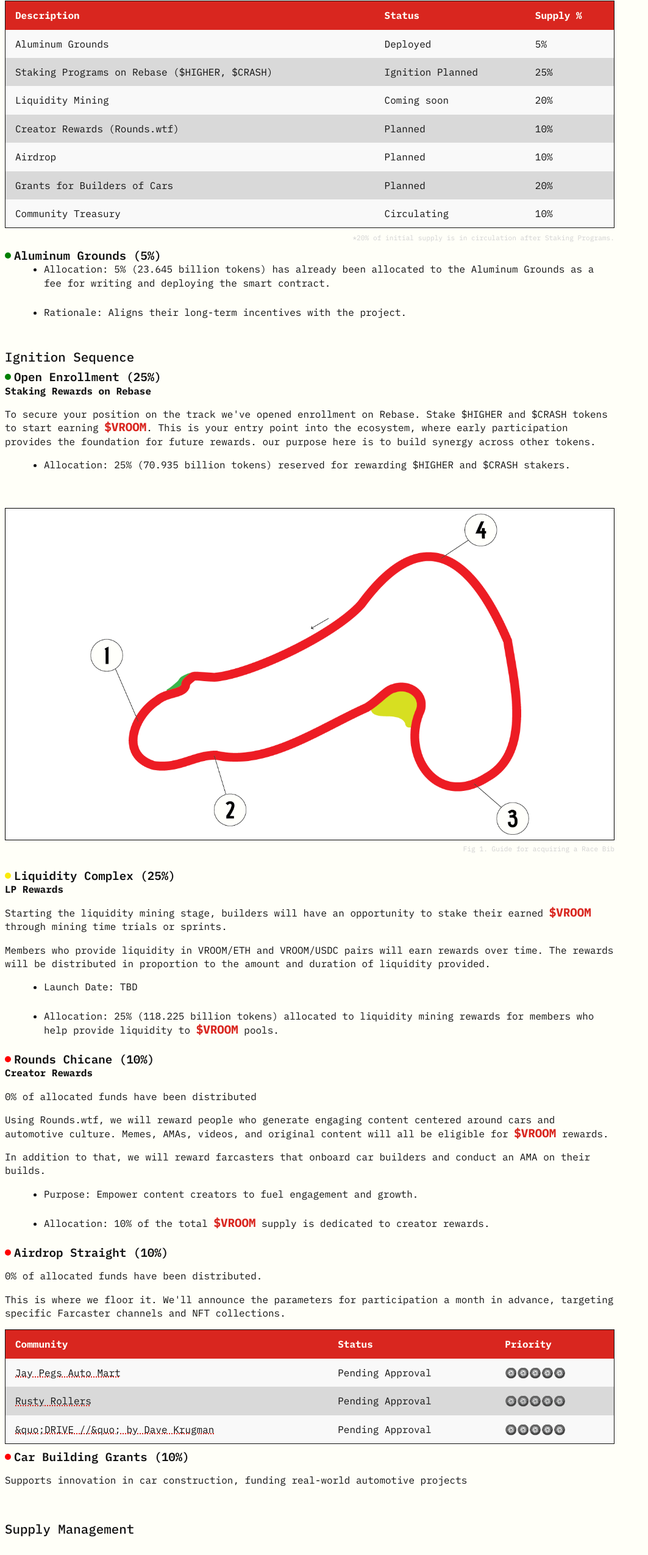
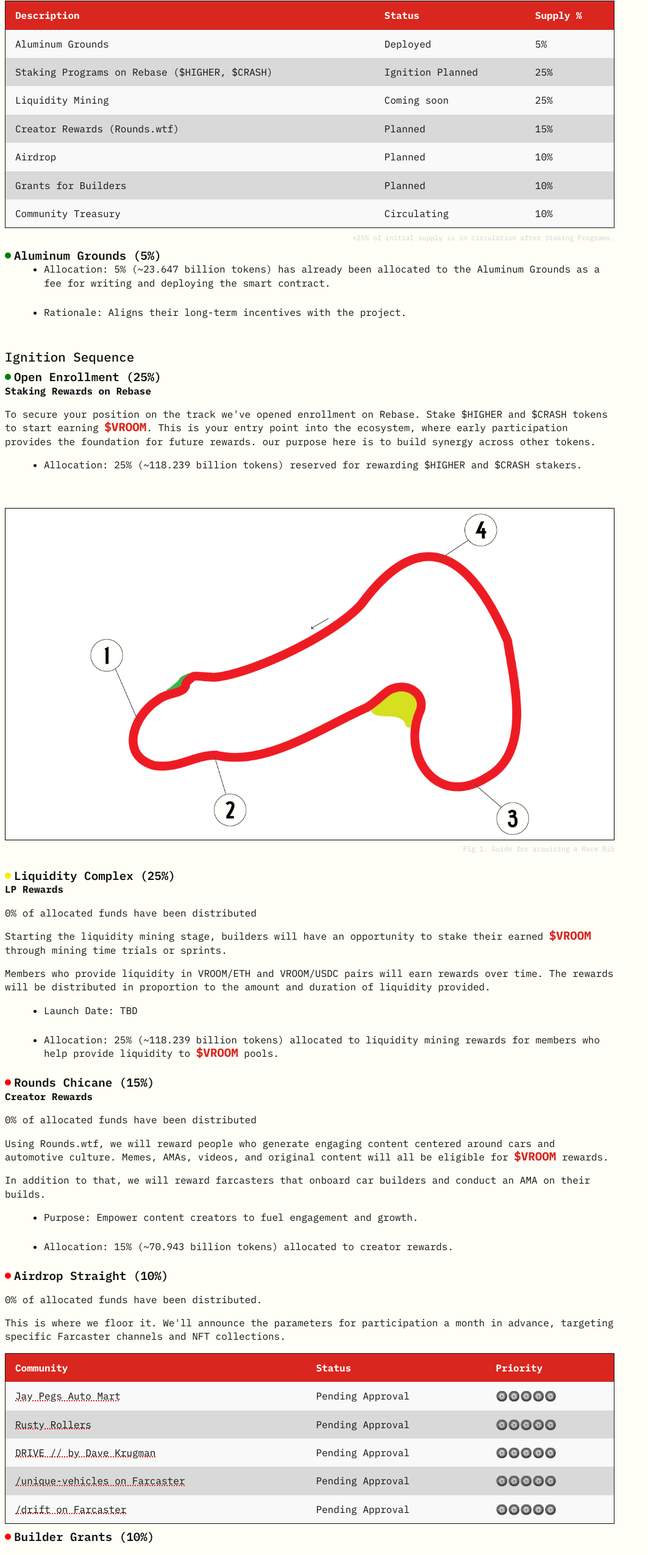
Before and after one commit to ay-el-grounds/vroom-site, a Next.js app in the folder site-fe/: page / in a window 1280 px wide. Shown: the part 1373-3923 px from the top of the page at 61% size, without its empty margins (0-1063 px from the left). Built offline with nearby package versions, Linux system fonts and the light colour scheme.

Commit message:
correct figures

```diff
--- a/site-fe/src/app/page.js
+++ b/site-fe/src/app/page.js
@@ -103,12 +103,12 @@
               <tr>
                 <td>Liquidity Mining</td>
                 <td>Coming soon</td>
-                <td>20%</td>
+                <td>25%</td>
               </tr>
               <tr>
                 <td>Creator Rewards (Rounds.wtf)</td>
                 <td>Planned</td>
-                <td>10%</td>
+                <td>15%</td>
               </tr>
               <tr>
                 <td>Airdrop</td>
@@ -116,9 +116,9 @@
                 <td>10%</td>
               </tr>
               <tr>
-                <td>Grants for Builders of Cars</td>
+                <td>Grants for Builders</td>
                 <td>Planned</td>
-                <td>20%</td>
+                <td>10%</td>
               </tr>
               <tr>
                 <td>Community Treasury</td>
@@ -128,7 +128,7 @@
             </tbody>
           </table>
           <div className={styles.note}>
-            *20% of initial supply is in circulation after Staking Programs.
+            *25% of initial supply is in circulation after Staking Programs.
           </div>
         </div>
         <div className={styles.stage}>
@@ -137,8 +137,8 @@
         </div>
         <ul>
           <li>
-            Allocation: 5% (23.645 billion tokens) has already been allocated to
-            the Aluminum Grounds as a fee for writing and deploying the smart
+            Allocation: 5% (~23.647 billion tokens) has already been allocated
+            to the Aluminum Grounds as a fee for writing and deploying the smart
             contract.
           </li>
           <li>
@@ -153,8 +153,8 @@
       </div>
       <h4>Staking Rewards on Rebase</h4>
       <p>
-        To secure your position on the track we&apos;ve opened enrollment on Rebase.
-        Stake $HIGHER and $CRASH tokens to start earning{" "}
+        To secure your position on the track we&apos;ve opened enrollment on
+        Rebase. Stake $HIGHER and $CRASH tokens to start earning{" "}
         <span className={styles.vroomWord}>$VROOM</span>. This is your entry
         point into the ecosystem, where early participation provides the
         foundation for future rewards. our purpose here is to build synergy
@@ -162,8 +162,8 @@
       </p>
       <ul>
         <li>
-          Allocation: 25% (70.935 billion tokens) reserved for rewarding $HIGHER
-          and $CRASH stakers.
+          Allocation: 25% (~118.239 billion tokens) reserved for rewarding
+          $HIGHER and $CRASH stakers.
         </li>
       </ul>
       <div className={styles.media}>
@@ -179,6 +179,7 @@
           Liquidity Complex (25%)
         </div>
         <h4>LP Rewards</h4>
+        <p>0% of allocated funds have been distributed</p>
         <p>
           Starting the liquidity mining stage, builders will have an opportunity
           to stake their earned <span className={styles.vroomWord}>$VROOM</span>{" "}
@@ -192,14 +193,14 @@
         <ul>
           <li>Launch Date: TBD</li>
           <li>
-            Allocation: 25% (118.225 billion tokens) allocated to liquidity
+            Allocation: 25% (~118.239 billion tokens) allocated to liquidity
             mining rewards for members who help provide liquidity to{" "}
             <span className={styles.vroomWord}>$VROOM</span> pools.
           </li>
         </ul>
         <div className={styles.stage}>
           <div className={styles.redL}></div>
-          Rounds Chicane (10%)
+          Rounds Chicane (15%)
         </div>
         <h4>Creator Rewards</h4>
         <p>0% of allocated funds have been distributed</p>
@@ -218,9 +219,8 @@
             Purpose: Empower content creators to fuel engagement and growth.
           </li>
           <li>
-            Allocation: 10% of the total{" "}
-            <span className={styles.vroomWord}>$VROOM</span> supply is dedicated
-            to creator rewards.
+            Allocation: 15% (~70.943 billion tokens) allocated to creator
+            rewards.
           </li>
         </ul>
         <div className={styles.stage}>
@@ -271,7 +271,31 @@
                     href="https://opensea.io/collection/drive-dave-krugman"
                     target="_blank"
                   >
-                    &quo;DRIVE //&quo; by Dave Krugman
+                    DRIVE // by Dave Krugman
+                  </a>
+                </td>
+                <td>Pending Approval</td>
+                <td>🛞🛞🛞🛞🛞</td>
+              </tr>
+              <tr>
+                <td>
+                  <a
+                    href="https://warpcast.com/~/channel/unique-vehicles"
+                    target="_blank"
+                  >
+                    /unique-vehicles on Farcaster
+                  </a>
+                </td>
+                <td>Pending Approval</td>
+                <td>🛞🛞🛞🛞🛞</td>
+              </tr>
+              <tr>
+                <td>
+                  <a
+                    href="https://warpcast.com/~/channel/drift/default"
+                    target="_blank"
+                  >
+                    /drift on Farcaster
                   </a>
                 </td>
                 <td>Pending Approval</td>
@@ -283,18 +307,16 @@
         </div>
         <div className={styles.stage}>
           <div className={styles.redL}></div>
-          Car Building Grants (10%)
+          Builder Grants (10%)
         </div>
         <h4></h4>
         <p>
           Supports innovation in car construction, funding real-world automotive
-          projects
+          projects as well as onboarding content creators that focus on car content.
         </p>
       </div>
-
       <div className={`${styles.block}`}>
         <h3>Supply Management</h3>
-      </div>
       <p>
         A community-driven governance model allows token holders to vote on
         supply control, so <span className={styles.vroomWord}>$VROOM</span>{" "}
@@ -313,6 +335,7 @@
           effects.
         </li>
       </ul>
+      </div>
       {/*
       <div className={`${styles.block}`}>
         <h2>Airdrop</h2>
```
